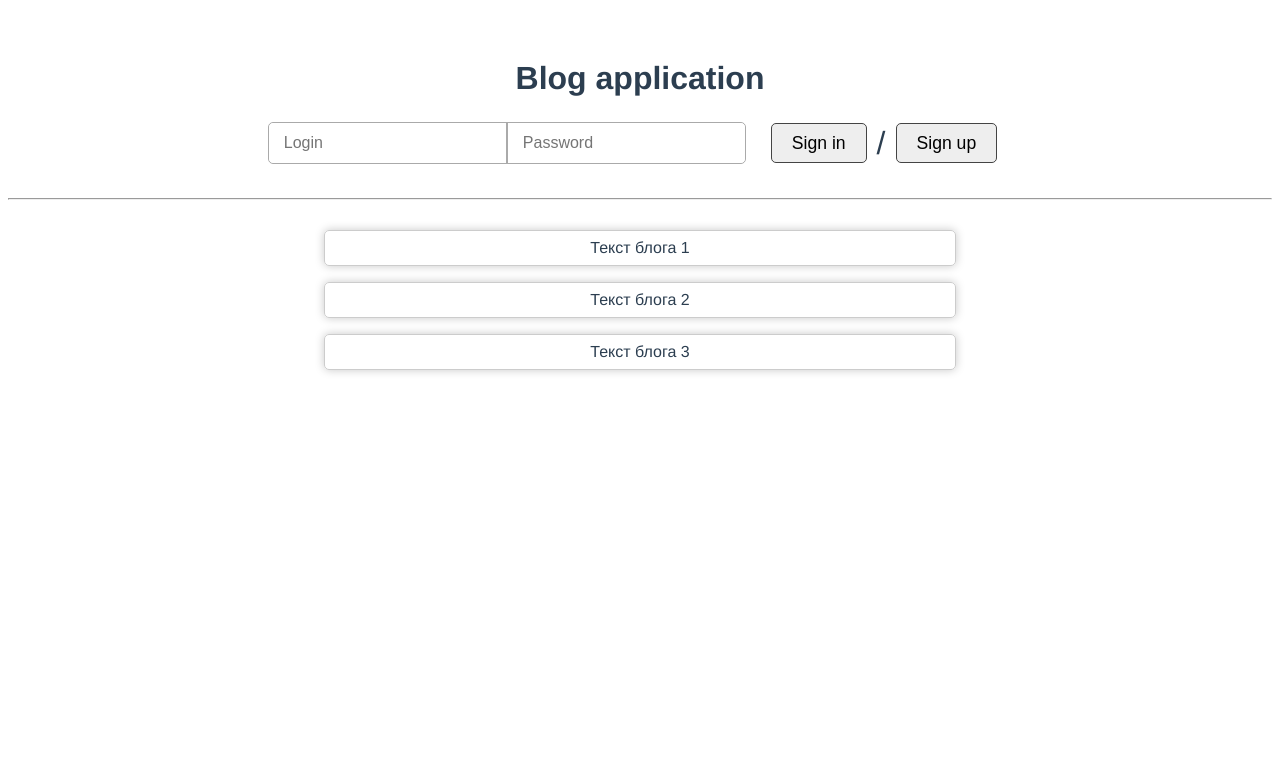
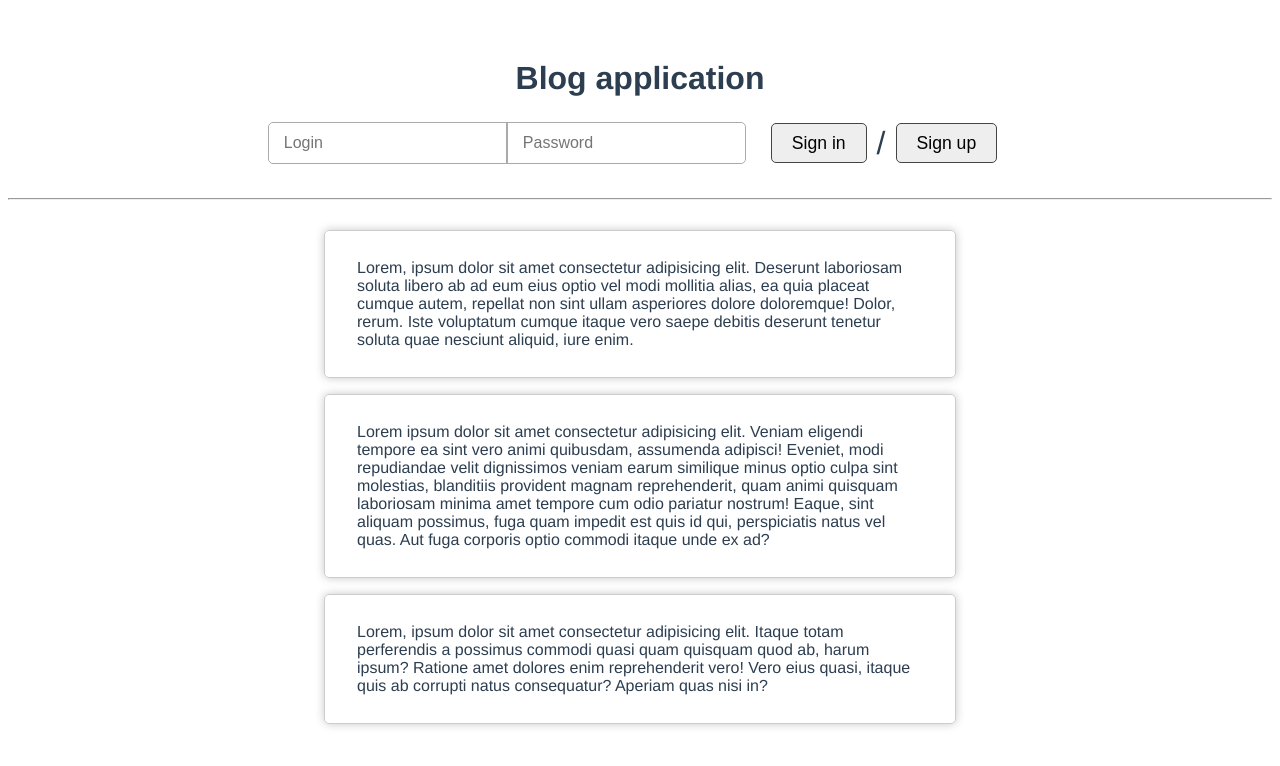
Before and after one commit to NikBir/Blog, a Vue app: page / in a window 1280 px wide. Shown: the top 766 px of the page. Built offline with nearby package versions, Linux system fonts and the light colour scheme.

Commit message:
Fixed users' data adding to JSON object

```diff
--- a/src/App.vue
+++ b/src/App.vue
@@ -3,6 +3,7 @@
     <h1>Blog application</h1>
     <BlogReg
       v-if="regFlag"
+      v-bind:users="DataUser"
       @loginTo="loginTo"
       @nameLogin="nameLogin"
       @checkReg='checkReg'
@@ -40,6 +41,7 @@
 
 <script>
 import DataBlog from '@/data/data-blog.json'
+import DataUser from '@/data/data-user.json'
 import BlogList from '@/components/BlogList'
 import BlogReg from '@/components/BlogReg'
 import BlogLoginTo from '@/components/BlogLoginTo'
@@ -53,7 +55,8 @@ export default {
       regFlag: true,
       signUp: false,
       showModal: true,
-      DataBlog
+      DataBlog,
+      DataUser
     }
   },
   created() {
@@ -90,6 +93,12 @@ export default {
     okReg(login, pass) {
       this.signUp = false
       this.Name = login
+      let obj = {
+        table: []
+      }
+      obj.table = this.DataUser
+      obj.table.push({name: login, password: pass})
+      this.DataUser = obj.table
       this.regFlag = false
     }
   },
--- a/src/components/BlogItem.vue
+++ b/src/components/BlogItem.vue
@@ -1,9 +1,11 @@
 <template>
     <li>
         <div class="div-item">
-            <span>
-                {{ blogItem.title }}
-            </span>
+            <div class="div-text-title">
+                <span>
+                    {{ blogItem.title }}
+                </span>
+            </div>
             <hr v-if="!checkLogin">
             <div class="div-btn"
                 v-if="!checkLogin"
@@ -75,6 +77,11 @@ export default {
             margin: 5px;
         }
     }
+    .div-text-title {
+        display: flex;
+        padding: 20px 0;
+        text-align: start;
+    }
     .div-btn {
         margin: 0;
         display: flex;
--- a/src/components/BlogReg.vue
+++ b/src/components/BlogReg.vue
@@ -29,6 +29,7 @@
 
 <script>
 export default {
+    props: ['users'],
     data() {
         return {
             Name: '',
@@ -40,10 +41,10 @@ export default {
     },
     methods: {
         checkLogin() {
-            let user = require('@/data/data-user.json')
+            console.log(this.users)
             if (this.Name !== '' && this.Password !== '') {
-                for (let i = 0; i < user.length; i++) {
-                    if (user[i].name === this.Name && user[i].password === this.Password) {
+                for (let i = 0; i < this.users.length; i++) {
+                    if (this.users[i].name === this.Name && this.users[i].password === this.Password) {
                         this.$emit('loginTo')
                         this.$emit('nameLogin', this.Name)
                     }
--- a/src/data/data-blog.json
+++ b/src/data/data-blog.json
@@ -1,5 +1,14 @@
 [
-    {"id": 1, "title": "Текст блога 1"},
-    {"id": 2, "title": "Текст блога 2"},
-    {"id": 3, "title": "Текст блога 3"}
+    {
+        "id": 1,
+        "title": "Lorem, ipsum dolor sit amet consectetur adipisicing elit. Deserunt laboriosam soluta libero ab ad eum eius optio vel modi mollitia alias, ea quia placeat cumque autem, repellat non sint ullam asperiores dolore doloremque! Dolor, rerum. Iste voluptatum cumque itaque vero saepe debitis deserunt tenetur soluta quae nesciunt aliquid, iure enim."
+    },
+    {
+        "id": 2,
+        "title": "Lorem ipsum dolor sit amet consectetur adipisicing elit. Veniam eligendi tempore ea sint vero animi quibusdam, assumenda adipisci! Eveniet, modi repudiandae velit dignissimos veniam earum similique minus optio culpa sint molestias, blanditiis provident magnam reprehenderit, quam animi quisquam laboriosam minima amet tempore cum odio pariatur nostrum! Eaque, sint aliquam possimus, fuga quam impedit est quis id qui, perspiciatis natus vel quas. Aut fuga corporis optio commodi itaque unde ex ad?"
+    },
+    {
+        "id": 3,
+        "title": "Lorem, ipsum dolor sit amet consectetur adipisicing elit. Itaque totam perferendis a possimus commodi quasi quam quisquam quod ab, harum ipsum? Ratione amet dolores enim reprehenderit vero! Vero eius quasi, itaque quis ab corrupti natus consequatur? Aperiam quas nisi in?"
+    }
 ]
```
